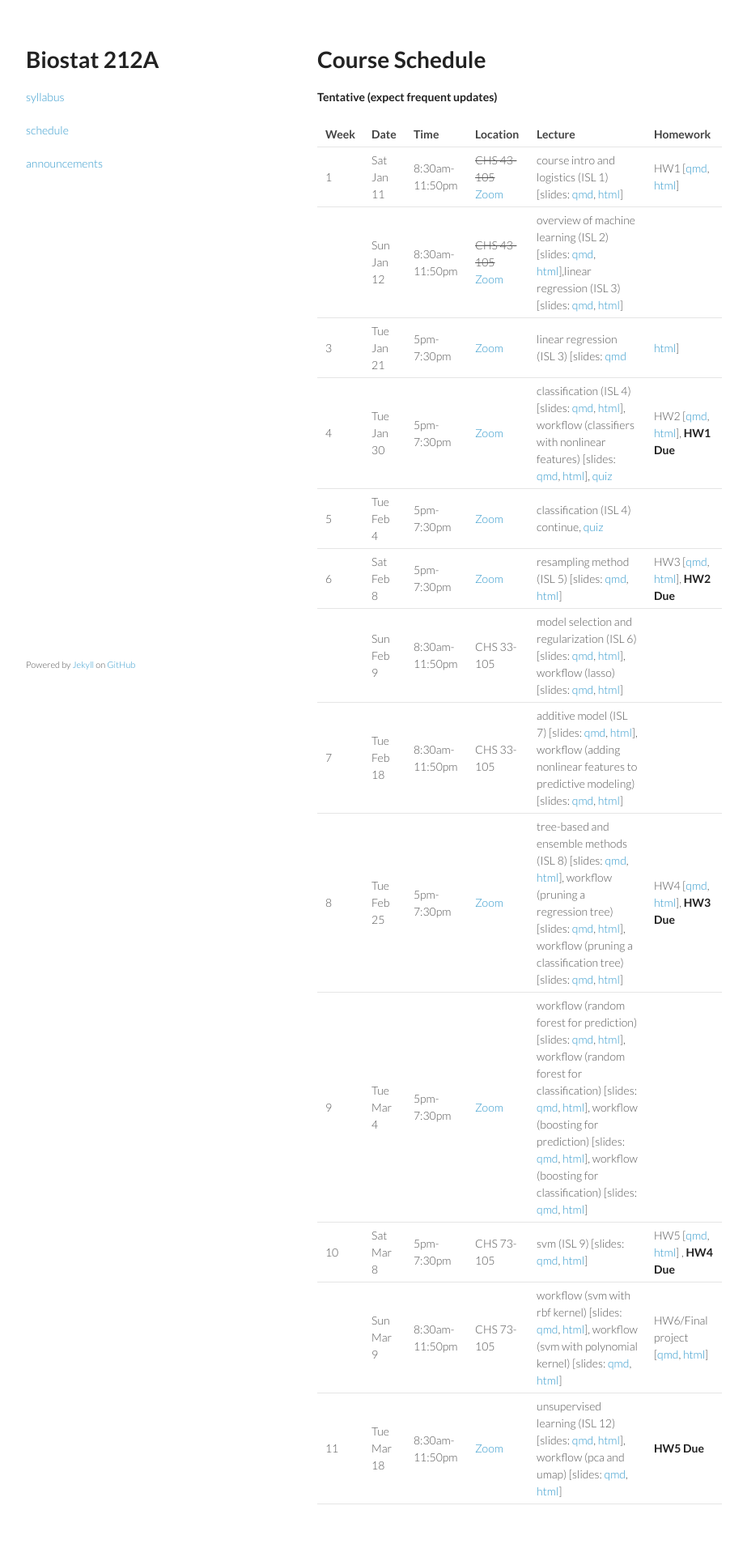
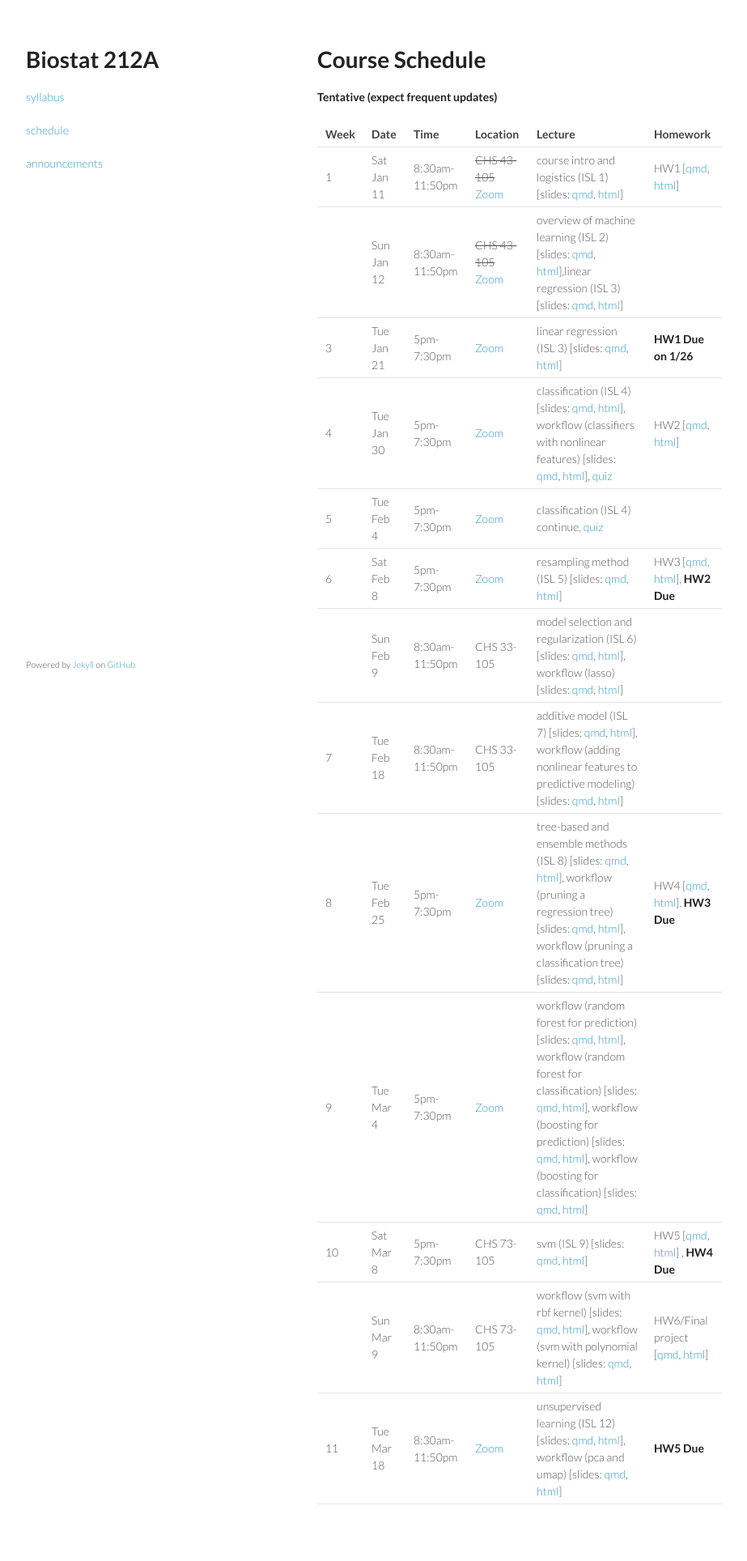
Before and after one commit to ucla-biostat-212a/2025winter, a Jekyll site: the page built from schedule/schedule.md, in a window 1280 px wide. Shown: the whole page at 81% size, without its empty margins (178-1101 px from the left). Built offline with Jekyll 4.4.1, drawn with Linux system fonts in a browser that asks for light colours.

Commit message:
revise schedule

```diff
--- a/schedule/schedule.md
+++ b/schedule/schedule.md
@@ -12,9 +12,9 @@
 | Week | Date       | Time           | Location                                                  | Lecture                                                                                                                                                                                                                                                                                                                                                                                                                                                                                                                                                                                                                                                                                                                                                                                                                                                                                                          | Homework                                                                                                                                      |
 |------|------------|----------------|-----------------------------------------------------------|------------------------------------------------------------------------------------------------------------------------------------------------------------------------------------------------------------------------------------------------------------------------------------------------------------------------------------------------------------------------------------------------------------------------------------------------------------------------------------------------------------------------------------------------------------------------------------------------------------------------------------------------------------------------------------------------------------------------------------------------------------------------------------------------------------------------------------------------------------------------------------------------------------------|-----------------------------------------------------------------------------------------------------------------------------------------------|
 | 1    | Sat Jan 11 | 8:30am-11:50pm | ~~CHS 43-105~~ [Zoom](https://ucla.zoom.us/j/95442296743) | course intro and logistics (ISL 1) \[slides: [qmd](https://raw.githubusercontent.com/ucla-biostat-212a/2025winter/master/slides/01-intro/intro.qmd), [html](../slides/01-intro/intro.html)\]                                                                                                                                                                                                                                                                                                                                                                                                                                                                                                                                                                                                                                                                                                                     | HW1 \[[qmd](https://raw.githubusercontent.com/ucla-biostat-212a/2025winter/master/hw/hw1/hw1.qmd), [html](../hw/hw1/hw1.html)\]               |
-|      | Sun Jan 12 | 8:30am-11:50pm | ~~CHS 43-105~~ [Zoom](https://ucla.zoom.us/j/95442296743) | overview of machine learning (ISL 2) \[slides: [qmd](https://raw.githubusercontent.com/ucla-biostat-212a/2025winter/master/slides/02-statlearn/statlearn.qmd), [html](../slides/02-statlearn/statlearn.html)\],linear regression (ISL 3) \[slides: [qmd](https://raw.githubusercontent.com/ucla-biostat-212a/2025winter/master/slides/03-linreg/linreg.qmd), [html](../slides/03-linreg/linreg.html)\]                                                                                                                                                                                                                                                                                                                 |                                                                                                                                               |
-| 3    | Tue Jan 21 | 5pm-7:30pm     | [Zoom](https://ucla.zoom.us/j/95442296743)                | linear regression (ISL 3) \[slides: [qmd](https://raw.githubusercontent.com/ucla-biostat-212a/2025winter/master/slides/03-linreg/linreg.qmd)                                                                                                                                                                                                                                                                                                                                                                                                                                                                                                                                                                                                                                                                                                                                                                     |  [html](../slides/03-linreg/linreg.html)\]                                                                                                    |
-| 4    | Tue Jan 30 | 5pm-7:30pm     | [Zoom](https://ucla.zoom.us/j/95442296743)                | classification (ISL 4) \[slides: [qmd](https://raw.githubusercontent.com/ucla-biostat-212a/2025winter/master/slides/04-classification/classification.qmd), [html](../slides/04-classification/classification.html)\], workflow (classifiers with nonlinear features) \[slides: [qmd](https://raw.githubusercontent.com/ucla-biostat-212a/2025winter/master/slides/04-classification/workflow_classifier_bs.qmd), [html](../slides/04-classification/workflow_classifier_bs.html)\], [quiz](../slides/04-classification/quiz.html)                                                                                                                                                                                                                                                                                                                                                                                | HW2 \[[qmd](https://raw.githubusercontent.com/ucla-biostat-212a/2025winter/master/hw/hw2/hw2.qmd), [html](../hw/hw2/hw2.html)\], **HW1 Due**  |
+|      | Sun Jan 12 | 8:30am-11:50pm | ~~CHS 43-105~~ [Zoom](https://ucla.zoom.us/j/95442296743) | overview of machine learning (ISL 2) \[slides: [qmd](https://raw.githubusercontent.com/ucla-biostat-212a/2025winter/master/slides/02-statlearn/statlearn.qmd), [html](../slides/02-statlearn/statlearn.html)\],linear regression (ISL 3) \[slides: [qmd](https://raw.githubusercontent.com/ucla-biostat-212a/2025winter/master/slides/03-linreg/linreg.qmd), [html](../slides/03-linreg/linreg.html)\]                                                                                                                                                                                                                                                                                                                                                                                                                                                                                                           |                                                                                                                                               |
+| 3    | Tue Jan 21 | 5pm-7:30pm     | [Zoom](https://ucla.zoom.us/j/95442296743)                | linear regression (ISL 3) \[slides: [qmd](https://raw.githubusercontent.com/ucla-biostat-212a/2025winter/master/slides/03-linreg/linreg.qmd),  [html](../slides/03-linreg/linreg.html)\]                                                                                                                                                                                                                                                                                                                                                                                                                                                                                                                                                                                                                                                                                                                         | **HW1 Due on 1/26**                                                                                                                           |
+| 4    | Tue Jan 30 | 5pm-7:30pm     | [Zoom](https://ucla.zoom.us/j/95442296743)                | classification (ISL 4) \[slides: [qmd](https://raw.githubusercontent.com/ucla-biostat-212a/2025winter/master/slides/04-classification/classification.qmd), [html](../slides/04-classification/classification.html)\], workflow (classifiers with nonlinear features) \[slides: [qmd](https://raw.githubusercontent.com/ucla-biostat-212a/2025winter/master/slides/04-classification/workflow_classifier_bs.qmd), [html](../slides/04-classification/workflow_classifier_bs.html)\], [quiz](../slides/04-classification/quiz.html)                                                                                                                                                                                                                                                                                                                                                                                | HW2 \[[qmd](https://raw.githubusercontent.com/ucla-biostat-212a/2025winter/master/hw/hw2/hw2.qmd), [html](../hw/hw2/hw2.html)\]               |
 | 5    | Tue Feb 4  | 5pm-7:30pm     | [Zoom](https://ucla.zoom.us/j/95442296743)                | classification (ISL 4) continue, [quiz](../slides/04-classification/quiz-13024.html)                                                                                                                                                                                                                                                                                                                                                                                                                                                                                                                                                                                                                                                                                                                                                                                                                             |                                                                                                                                               |
 | 6    | Sat Feb 8  | 5pm-7:30pm     | [Zoom](https://ucla.zoom.us/j/95442296743)                | resampling method (ISL 5) \[slides: [qmd](https://raw.githubusercontent.com/ucla-biostat-212a/2025winter/master/slides/05-resampling/resampling.qmd), [html](../slides/05-resampling/resampling.html)\]                                                                                                                                                                                                                                                                                                                                                                                                                                                                                                                                                                                                                                                                                                          | HW3 \[[qmd](https://raw.githubusercontent.com/ucla-biostat-212a/2025winter/master/hw/hw3/hw3.qmd), [html](../hw/hw3/hw3.html)\], **HW2 Due**  |
 |      | Sun Feb 9  | 8:30am-11:50pm | CHS 33-105                                                | model selection and regularization (ISL 6) \[slides: [qmd](https://raw.githubusercontent.com/ucla-biostat-212a/2025winter/master/slides/06-modelselection/modelselection.qmd), [html](../slides/06-modelselection/modelselection.html)\], workflow (lasso) \[slides: [qmd](https://raw.githubusercontent.com/ucla-biostat-212a/2025winter/master/slides/06-modelselection/workflow_lasso.qmd), [html](../slides/06-modelselection/workflow_lasso.html)\]                                                                                                                                                                                                                                                                                                                                                                                                                                                         |                                                                                                                                               |
```
